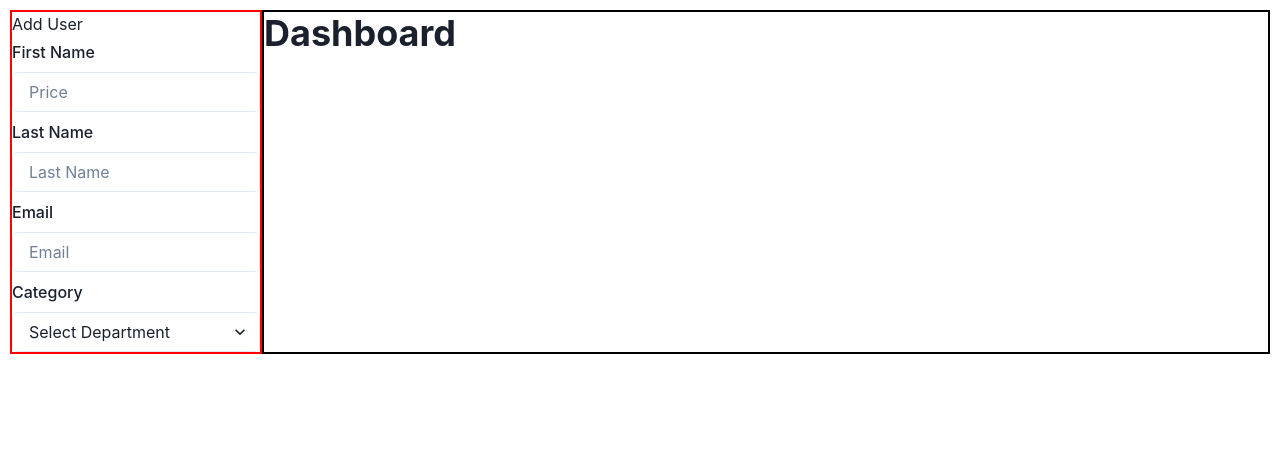
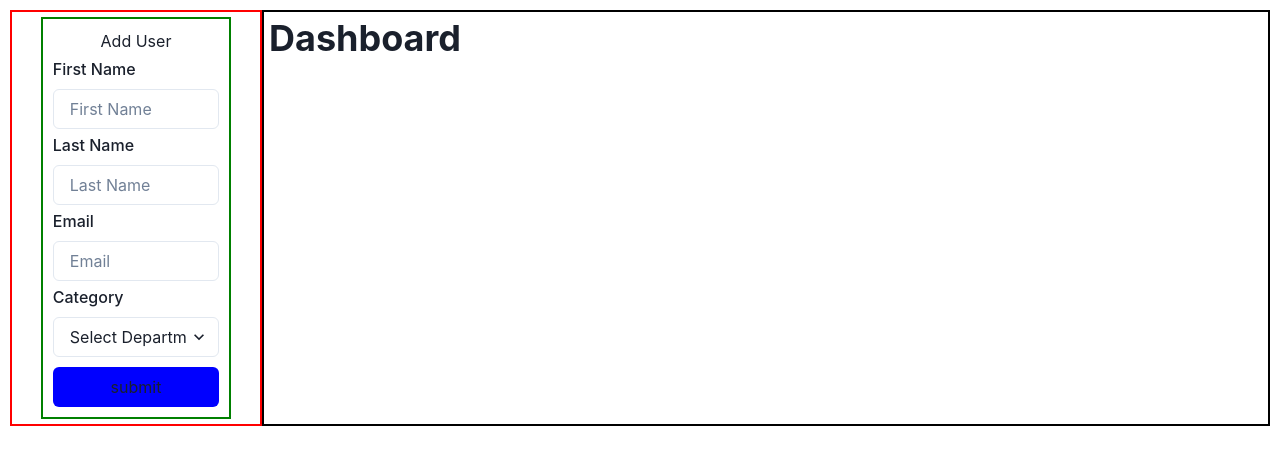
Before and after one commit to ParmeshwarMurmu/Tacnique-Assignment-User-Management-Dshboard, a React (Create React App) app in the folder user-management-dashboard/: page / in a window 1280 px wide. Shown: the top 464 px of the page. Built offline with nearby package versions, Linux system fonts and the light colour scheme; no server answers.

Commit message:
Add_User_UI_Done

```diff
--- a/user-management-dashboard/src/CSS/Home.module.css
+++ b/user-management-dashboard/src/CSS/Home.module.css
@@ -6,6 +6,7 @@
 .sideBarContainer{
     border: 2px solid red;
     width: 20%;
+    padding: 5px;
 }
 
 
@@ -13,4 +14,5 @@
 .dashboardContainer{
     border: 2px solid black;
     width: 80%;
+    padding: 5px;
 }
--- a/user-management-dashboard/src/CSS/SideBar.module.css
+++ b/user-management-dashboard/src/CSS/SideBar.module.css
@@ -0,0 +1,19 @@
+
+.sideBarComponentContainer{
+    border: 2px solid green;
+    width: 80%;
+    margin: auto;
+    padding: 10px;
+    /* display: flex;
+    justify-content: center;
+    align-items: center; */
+}
+
+h1{
+    text-align: center;
+}
+
+.submitBtn{
+    background-color: blue;
+    margin-top: 10px;
+}
--- a/user-management-dashboard/src/Components/SideBar.jsx
+++ b/user-management-dashboard/src/Components/SideBar.jsx
@@ -1,5 +1,5 @@
 import React from 'react'
-import { Heading, Input } from '@chakra-ui/react'
+import { Heading, Input, Button } from '@chakra-ui/react'
 import {
   FormControl,
   FormLabel,
@@ -8,6 +8,7 @@ import {
   Select
 } from '@chakra-ui/react'
 import { useDispatch, useSelector, shallowEqual } from 'react-redux'
+import style from '../CSS/SideBar.module.css'
 
 
 
@@ -24,18 +25,24 @@ export const SideBar = () => {
     }
   }, shallowEqual)
 
+  const submitFormHandler = ()=>{
+
+  }
+
 
   return (
-    <div>
+    <div className={style.sideBarComponentContainer}>
+
+      <div>
       <h1>Add User</h1>
 
       <div>
-        <form>
+        <form onSubmit={submitFormHandler}>
 
 
           <FormControl mt={1}>
             <FormLabel>First Name</FormLabel>
-            <Input type='number' placeholder='Price' value={firstName}
+            <Input type='text' placeholder='First Name' value={firstName}
               onChange={(e) => {
 
               }} />
@@ -43,23 +50,23 @@ export const SideBar = () => {
 
 
 
-          <FormControl mt={2}>
+          <FormControl mt={1}>
             <FormLabel>Last Name</FormLabel>
-            <Input type='number' placeholder='Last Name' value={lastName}
+            <Input type='text' placeholder='Last Name' value={lastName}
               onChange={(e) => {
 
               }} />
           </FormControl>
 
-          <FormControl mt={2}>
+          <FormControl mt={1}>
             <FormLabel>Email</FormLabel>
-            <Input type='number' placeholder='Email' value={email}
+            <Input type='text' placeholder='Email' value={email}
               onChange={(e) => {
 
               }} />
           </FormControl>
 
-          <FormControl mt={2}>
+          <FormControl mt={1}>
             <FormLabel>Category</FormLabel>
             <Select placeholder='Select Department' value={department}
               onChange={(e) => {
@@ -76,7 +83,17 @@ export const SideBar = () => {
             </Select>
 
           </FormControl>
+
+          <Input className={style.submitBtn}
+          variant={'none'}
+          type='submit'
+          value={'submit'}
+           />
+
+
         </form>
+      </div>
+
       </div>
     </div>
   )
```
